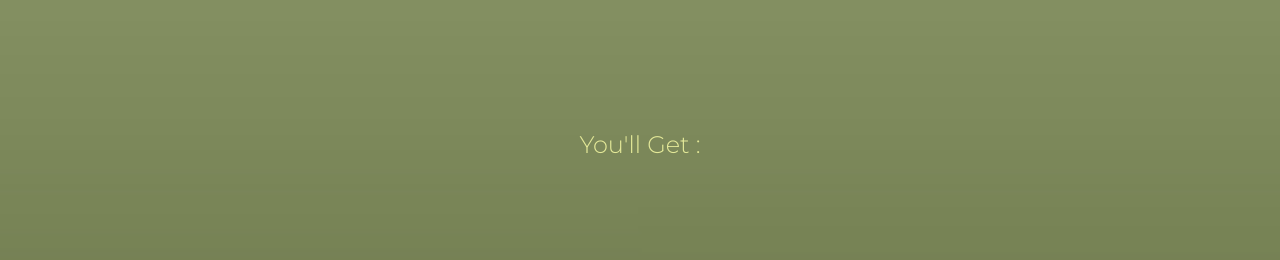
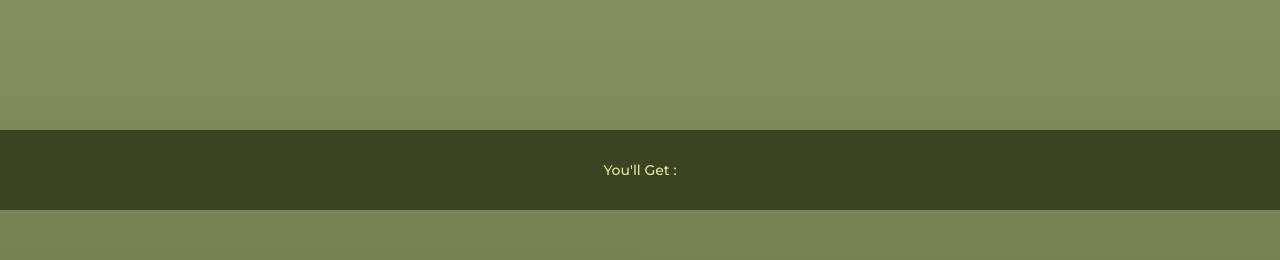
Before and after one commit to AgyapalSingh/React-Templates-Projects, a React (Vite) app: page /calming-moisturizer-launch-page in a window 1280 px wide. Shown: the part 2000-2260 px from the top of the page. Built offline with nearby package versions, Linux system fonts and the light colour scheme.

Commit message:
Benefits Title Updated

```diff
--- a/src/Components/Animations/CalmingMoisturizerLaunchPage.jsx
+++ b/src/Components/Animations/CalmingMoisturizerLaunchPage.jsx
@@ -209,8 +209,8 @@ const CalmingMoisturizerLaunchPage = () => {
 
         {/* Product Benefits */}
         <div className="ag-product-benefit-container-cm">
-          <div className="ag-product-benefit-title-cm">
-            <h2>You'll Get :</h2>
+          <div className="ag-animation-3-cm ">
+            <h1>You'll Get :</h1>
           </div>
 
           <ul className="ag-product-benefit-list-cm">
```
